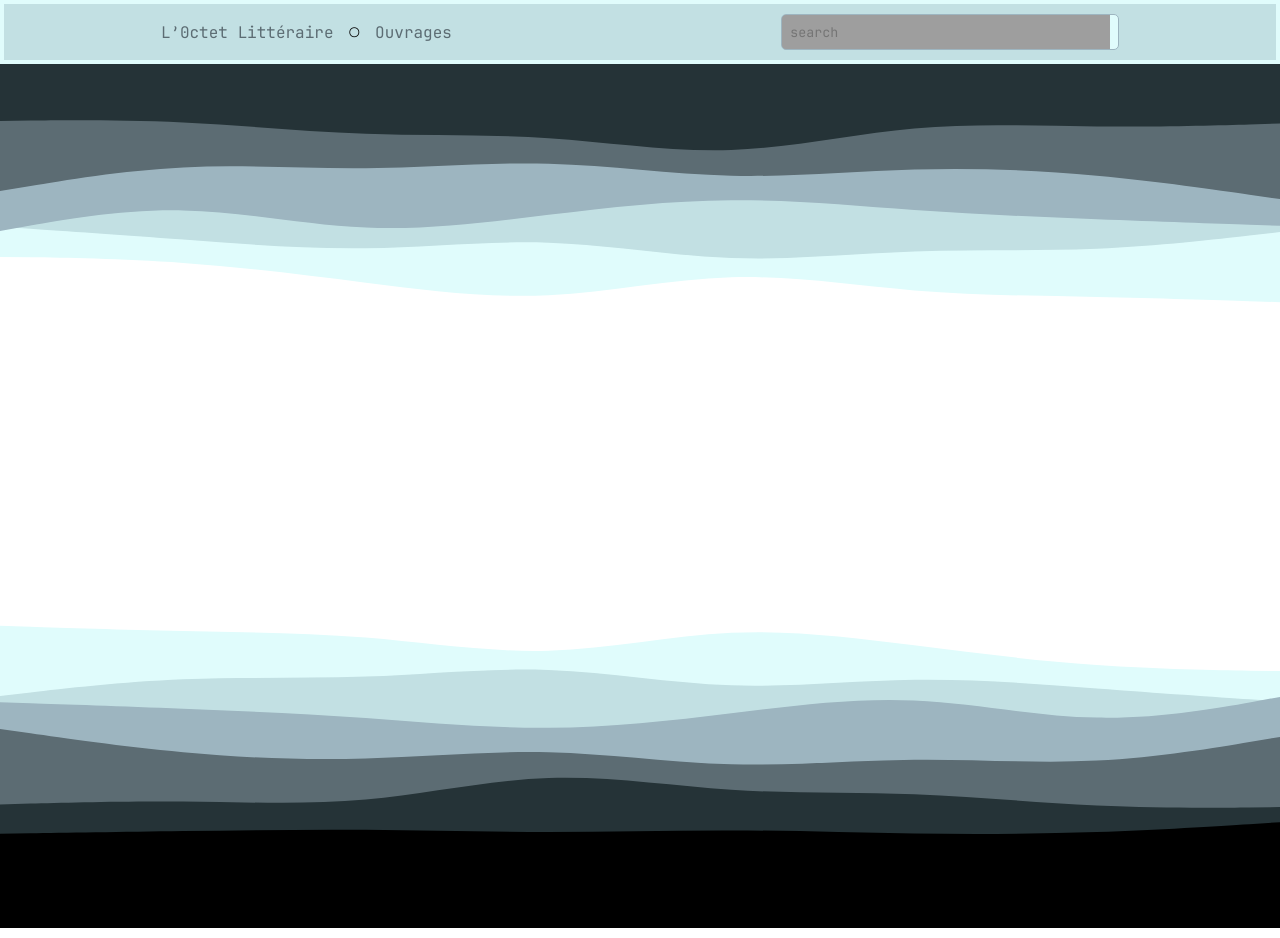
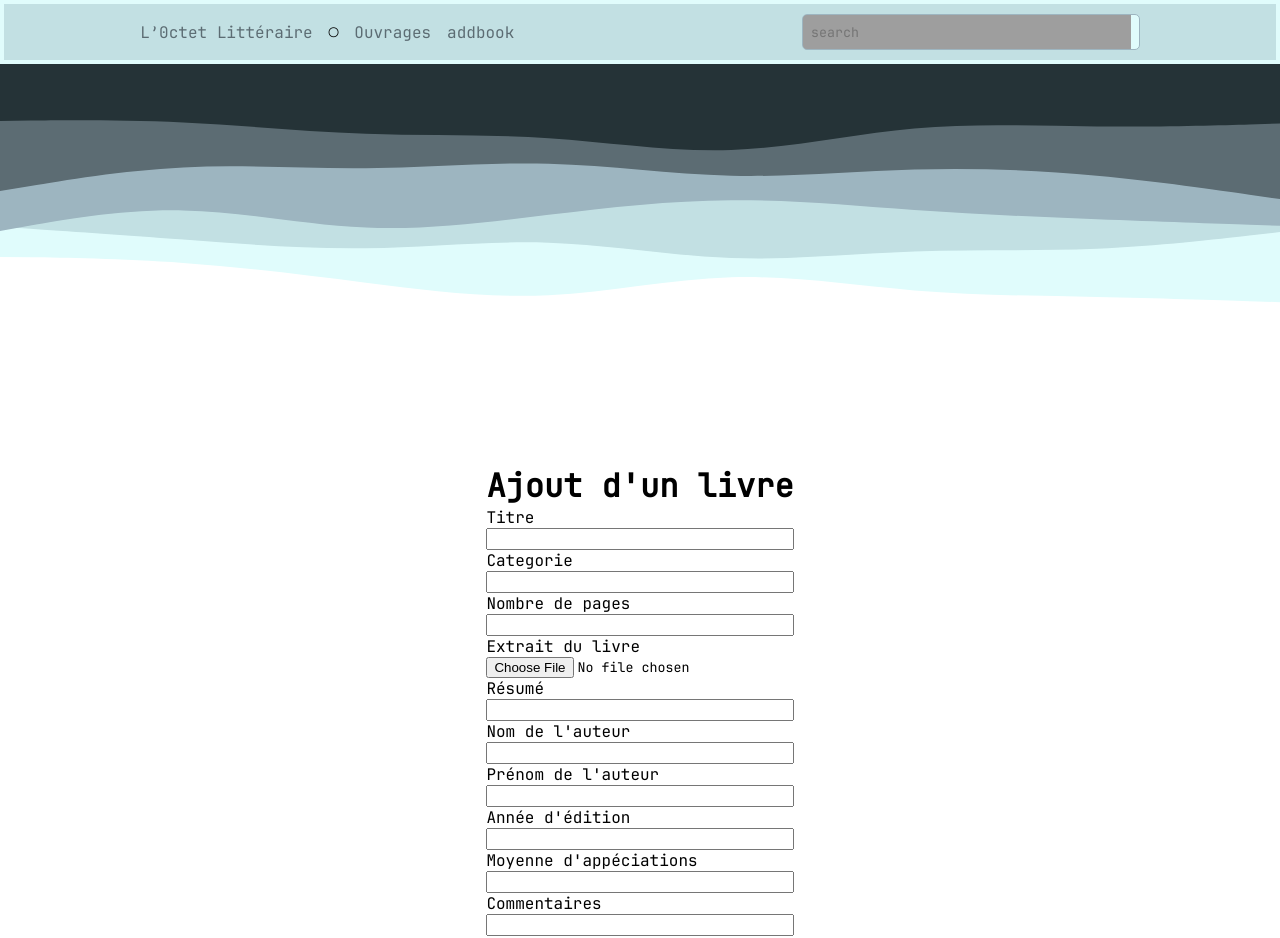
Before and after one commit to pw04ast-TonyThomas/P-Web-DB-294-Frontend, a Vue app in the folder p-web-db-294-frontend/: page /add-book in a window 1280 px wide. Shown: the top 938 px of the page. Built offline with nearby package versions, Linux system fonts and the light colour scheme; grey boxes are pictures that could not be loaded; the HTML template or start-up script is replaced by a standard one.

Commit message:
feat(AddBookView): Ajout de la page AddBookView.vue

```diff
--- a/p-web-db-294-frontend/src/App.vue
+++ b/p-web-db-294-frontend/src/App.vue
@@ -10,6 +10,7 @@ import SearchBar from './components/SearchBar.vue'
         <RouterLink to="/">L&CloseCurlyQuote;0ctet Littéraire</RouterLink>
           <span></span>
         <RouterLink to="/works">Ouvrages</RouterLink>
+        <RouterLink to="/add-book">addbook</RouterLink>
       </nav>
       <SearchBar></SearchBar>
     </header>
--- a/p-web-db-294-frontend/src/router/index.ts
+++ b/p-web-db-294-frontend/src/router/index.ts
@@ -2,6 +2,7 @@ import { createRouter, createWebHistory } from 'vue-router'
 import HomeView from '../views/HomeView.vue'
 import WorksView from '../views/WorksView.vue'
 import AboutView from '../views/AboutView.vue'
+import AddBookView from '../views/AddBookView.vue'
 
 const router = createRouter({
   history: createWebHistory(import.meta.env.BASE_URL),
@@ -21,6 +22,11 @@ const router = createRouter({
       name: 'works',
       component: WorksView,
     },
+    {
+      path: '/add-book',
+      name: 'add-book',
+      component: AddBookView,
+    },
   ],
 })
 
--- /dev/null
+++ b/p-web-db-294-frontend/src/views/AddBookView.vue
@@ -0,0 +1,63 @@
+<script setup lang="ts"></script>
+
+<template>
+  <div class="book_add">
+    <h1>Ajout d'un livre</h1>
+    <form action="POST" class="add_book_form">
+      <label for="titre">Titre</label>
+      <input type="text" id="titre">
+
+
+      <label for="categorie">Categorie</label>
+      <input list="categorie">
+      <datalist id="categorie">
+        <option value="test"></option>
+        <option value="test2"></option>
+      </datalist>
+
+
+      <label for="num_pages">Nombre de pages</label>
+      <input type="number" id="num_pages">
+
+
+      <label for="extrait_livre">Extrait du livre</label>
+      <input type="file" id="extrait_livre">
+
+
+      <label for="resume">Résumé</label>
+      <input type="text" id="resume">
+
+
+      <label for="nom_auteur">Nom de l'auteur</label>
+      <input type="text" id="nom_auteur">
+
+
+      <label for="prenom_auteur">Prénom de l'auteur</label>
+      <input type="text" id="prenom_auteur">
+
+
+      <label for="annee_edition">Année d'édition</label>
+      <input type="number" id="annee_edition">
+
+
+      <label for="moyenne_apprecition">Moyenne d'appéciations</label>
+      <input type="number" id="moyenne_apprecition">
+
+
+      <label for="commentaires">Commentaires</label>
+      <input type="text" id="commentaires">
+
+
+      <label for="image_couverture">Image de couverture</label>
+      <input type="file" id="image_couverture">
+    </form>
+  </div>
+</template>
+
+<style scoped>
+  .add_book_form {
+    display: grid;
+    grid-template-columns: 1fr, 1fr;
+
+  }
+</style>
```
Also changed, not shown: 1 other file (tests, documents, lock files or other folders).
